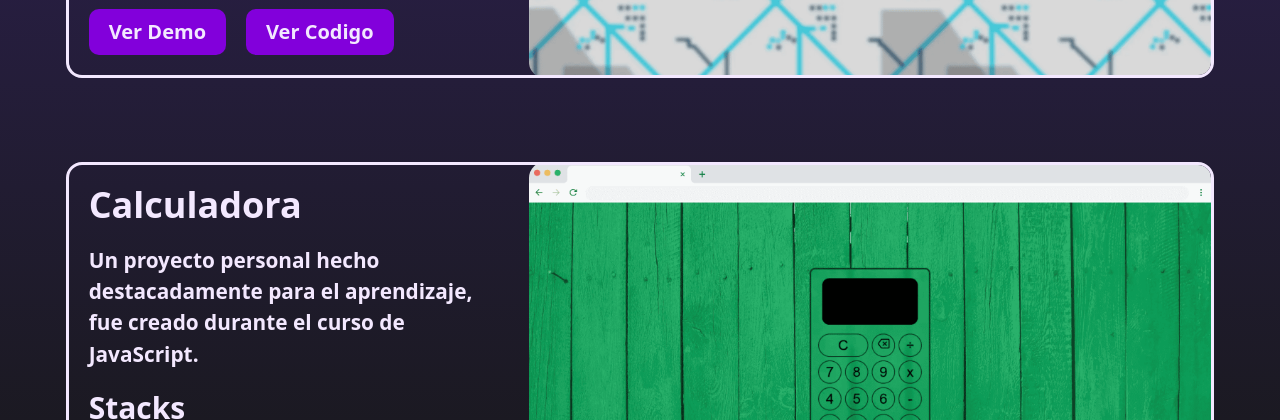
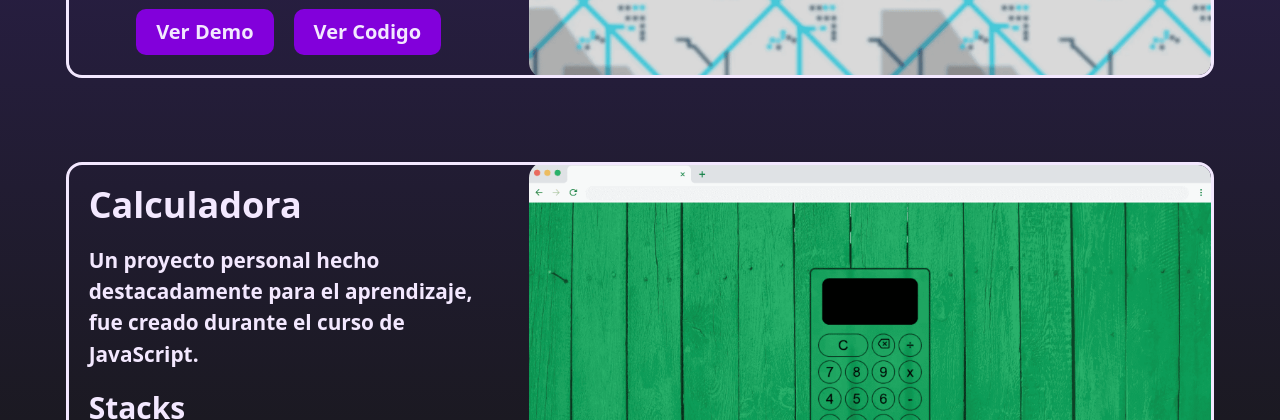
Before and after one commit to jerielweb/Porfolio-V2, an Astro site: page / in a window 1280 px wide. Shown: the part 1206-1626 px from the top of the page. Built offline with nearby package versions, Linux system fonts and the light colour scheme; Astro itself is replaced by a stand-in of ours.

Commit message:
Actualizar Proyects.jsx

```diff
--- a/src/components/Proyects.jsx
+++ b/src/components/Proyects.jsx
@@ -47,7 +47,7 @@ export default function ProjectCard() {
                 )}
                 </div>
               </div>
-              <div className="flex w-full lg:flex-row gap-5 font-semibold text-center items-center sm:items-normal">
+              <div className="flex lg:w-full lg:flex-row gap-5 font-semibold text-center items-center justify-center sm:items-normal">
                 <a className="text-[20px] size-fit bg-purple-700 py-2 px-5 rounded-[10px]" target="_blank" href={data.liveLink}>Ver Demo</a>
                 <a className="text-[20px] size-fit bg-purple-700 py-2 px-5 rounded-[10px]" target="_blank" href={data.githubLink}>Ver Codigo</a>
               </div>
```
